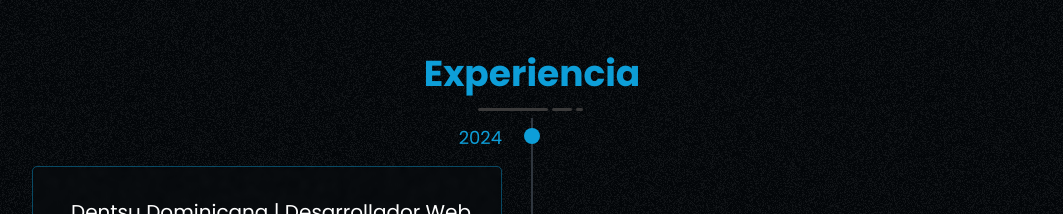
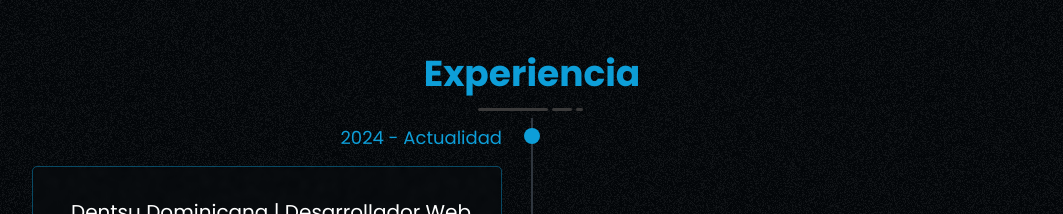
Before and after one commit to RamfiAogusto/Portfolio-React-Ramfi, a React (Vite) app: page / in a window 1280 px wide. Shown: the part 1180-1394 px from the top of the page, without its empty margins (108-1171 px from the left). Built offline with nearby package versions, Linux system fonts and the light colour scheme.

Commit message:
Actualizar fecha de experiencia laboral en Dentsu Dominicana

```diff
--- a/src/components/sections/Experiencia.jsx
+++ b/src/components/sections/Experiencia.jsx
@@ -16,7 +16,7 @@ function Experiencia() {
         <div className="timeline-items">
           <div className="timeline-item">
             <div className="timeline-dot"></div>
-            <div className="timeline-date">2024</div>
+            <div className="timeline-date">2024 - Actualidad</div>
             <div className="timeline-content">
               <h3>Dentsu Dominicana | Desarrollador Web</h3>
               <p>
```
